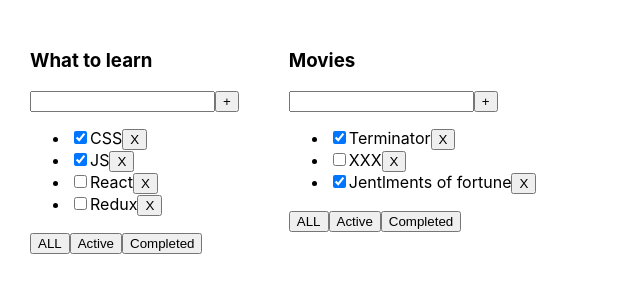
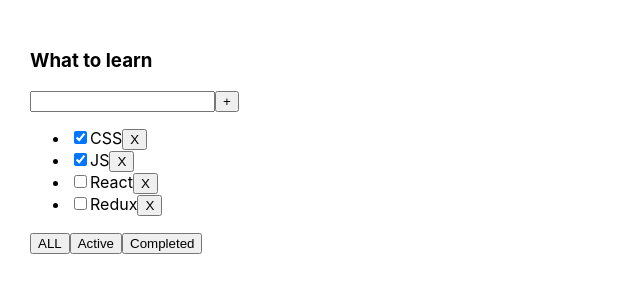
Before and after one commit to jagazed/todolist, a React (Create React App) app in the folder todolist/: page / in a window 1280 px wide. Shown: the top 300 px of the page, without its empty margins (0-640 px from the left). Built offline with nearby package versions, Linux system fonts and the light colour scheme.

Commit message:
add todolist

```diff
--- a/todolist/src/App.tsx
+++ b/todolist/src/App.tsx
@@ -1,25 +1,30 @@
-import React from 'react';
+import React, {useState} from 'react';
 import './App.css';
 import {TaskType, Todolist} from "./Todolist";
 
+let arr = [ []]
 function App() {
 
-    let tasks1: Array<TaskType> = [
+    let tasks: Array<TaskType> = [
         {id: 1, title: "CSS", isDone: true},
         {id: 2, title: "JS", isDone: true},
         {id: 3, title: "React", isDone: false},
         {id: 4, title: "Redux", isDone: false}
     ]
+    useState(tasks);
+    // let tasks2: Array<TaskType> = [
+    //     {id: 1, title: "Terminator", isDone: true},
+    //     {id: 2, title: "XXX", isDone: false},
+    //     {id: 3, title: "Jentlments of fortune", isDone: true},
+    // ]
 
-    let tasks2: Array<TaskType> = [
-        {id: 1, title: "Terminator", isDone: true},
-        {id: 2, title: "XXX", isDone: false},
-        {id: 3, title: "Jentlments of fortune", isDone: true},
-    ]
+    function removeTask(id: number) {
+        tasks = tasks.filter( t=> t.id !== id)
+    }
     return (
         <div className="App">
-            <Todolist title="What to learn" tasks={tasks1} />
-            <Todolist title="Movies" tasks={tasks2} />
+            <Todolist title="What to learn" tasks={tasks} removeTask={removeTask} />
+            {/*<Todolist title="Movies" tasks={tasks2} />*/}
             {/*<Todolist title="Songs"/>*/}
 
 
--- a/todolist/src/Todolist.tsx
+++ b/todolist/src/Todolist.tsx
@@ -10,6 +10,7 @@
 type PropsType = {
     title: string
     tasks: Array<TaskType>
+    removeTask: Function
 }
 export function Todolist(props: PropsType) {
     return (
@@ -26,7 +27,7 @@
                             <li>
                                 <input type="checkbox" checked={t.isDone}/>
                                 <span>{t.title}</span>
-                                <button onClick={ () => { alert('click')} }>X</button>
+                                <button onClick={ () => { props.removeTask(t.id)} }>X</button>
                             </li>
                         )
                     })
```
